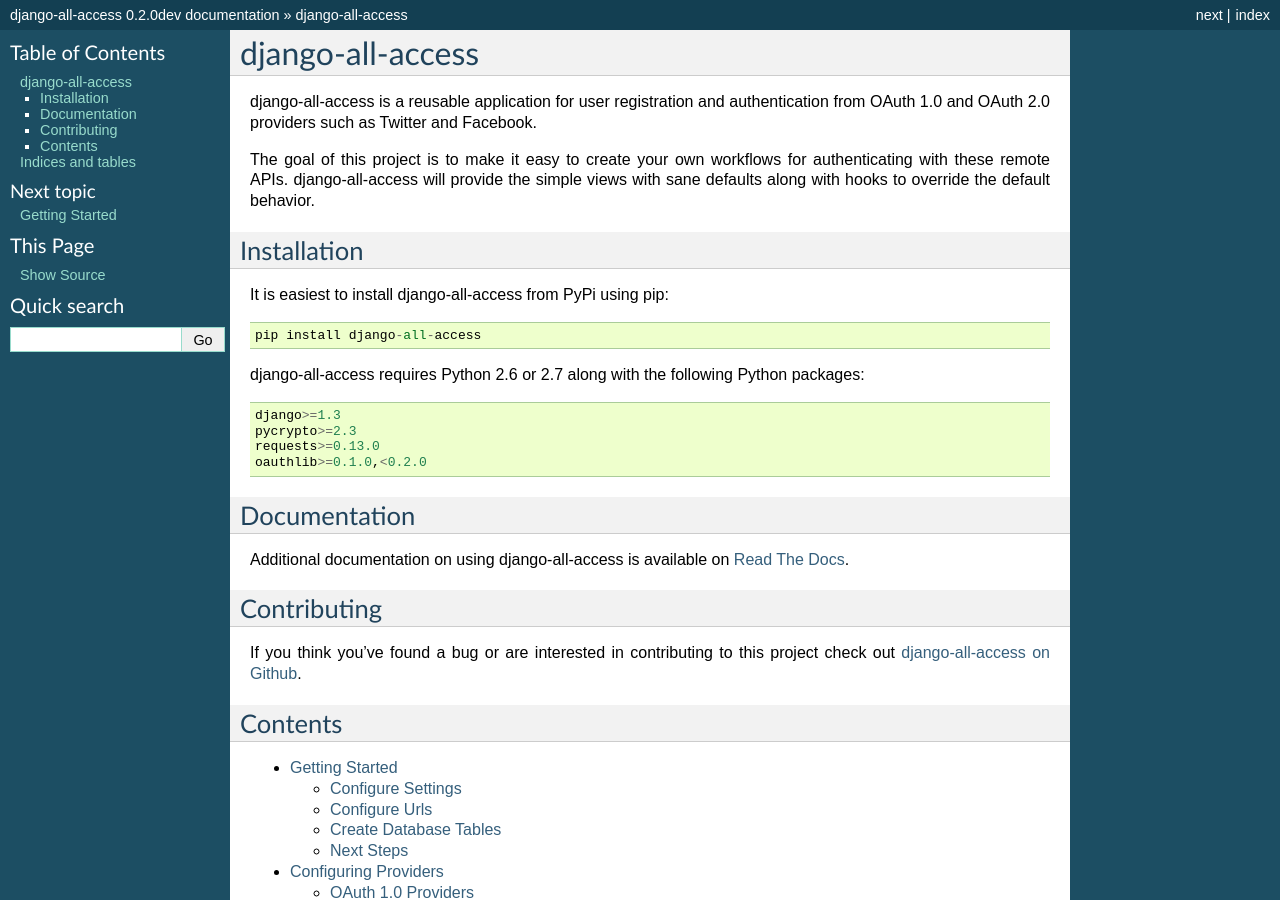
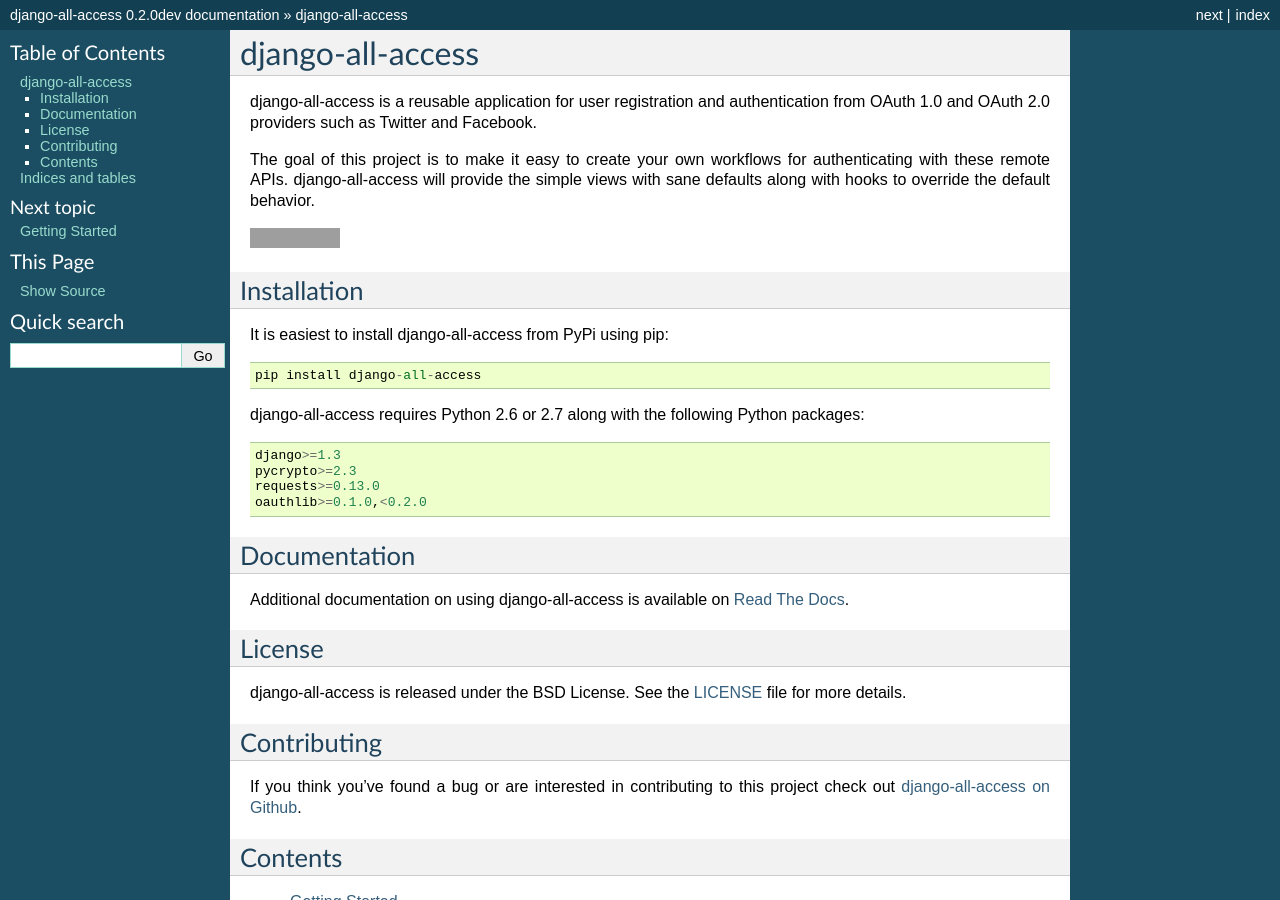
Before and after one commit to mlavin/django-all-access, a Sphinx documentation site: the page built from docs/index.rst, in a window 1280 px wide and 900 px high. Built offline with Sphinx 7.4.7, drawn with Linux system fonts in a browser that asks for light colours; grey boxes are pictures that could not be loaded.

Commit message:
Add build status image to the README along with license info. Release note about CI integration.

```diff
--- a/README.rst
+++ b/README.rst
@@ -32,6 +37,13 @@
 `Read The Docs <http://readthedocs.org/docs/django-all-access/>`_.
 
 
+License
+--------------------------------------
+
+django-all-access is released under the BSD License. See the
+`LICENSE <https://github.com/mlavin/django-all-access/blob/master/LICENSE>`_ file for more details.
+
+
 Contributing
 --------------------------------------
 
--- a/docs/releases.rst
+++ b/docs/releases.rst
@@ -30,6 +30,7 @@
 - Context processor for adding enabled providers to the template context
 - User access tokens are stored with AES encryption
 - Documentation on customizing the view workflow behaviors
+- Travis CI integration
 
 Bug Fixes
 _________________
```
Also changed, not shown: other parts of README.rst (+5 -0 lines).
